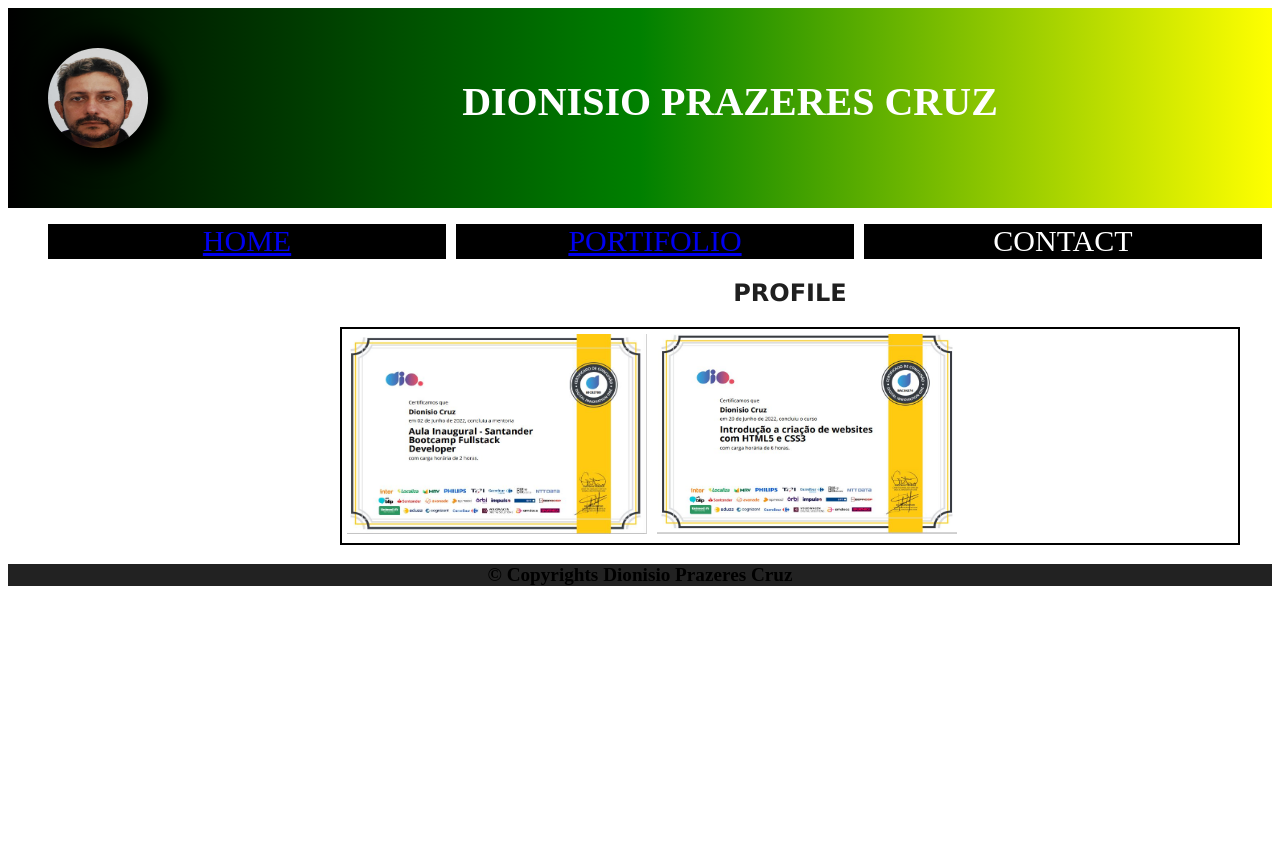
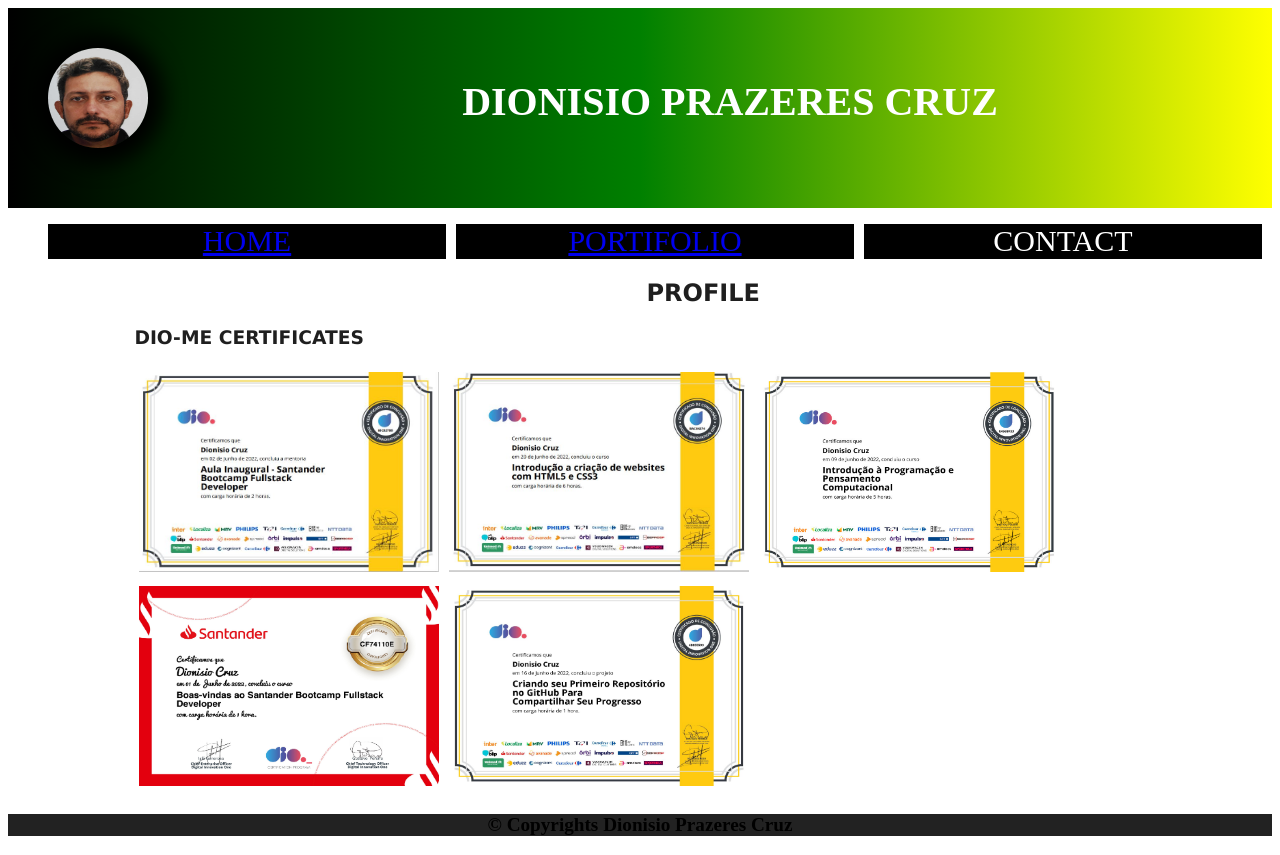
Before and after one commit to didocruz/MyProjects, a plain HTML site: page profile.html in a window 1280 px wide. Before the commit the page ends 800 px from the top, so only its background shows below. Drawn offline with Linux system fonts and the light colour scheme.

Commit message:
profile.html updated

```diff
--- a/profile.html
+++ b/profile.html
@@ -37,17 +37,22 @@
 
 		</header>
 
-		<section>
+		<section class="profileSection">
 
 			<header>
 
 				<h2 class="page-Header">PROFILE</h2>
 
 			</header>
+
+			<h3 class="sub">Dio-me Certificates</h3>
 			<div class="cert-containers">
-		   <li class="cert-items"><img src="Images/firstCertDio-me.JPG" alt="FirstCert"></li>
+		        <li class="cert-items"><img src="Images/firstCertDio-me.JPG" alt="FirstCert"></li>
 				<li class="cert-items"><img src="Images/secondCertDio-me.JPG" alt="SecondDert"></li>
-				<li></li>
+				<li class="cert-items"><img src="Images/Pensamento%20Computacional1024_1.jpg" alt="cert3"></li>
+				<li class="cert-items"><img src="Images/BootCamp%20Fullstack%20Developer.jpg" alt="cert4"></li>
+				<li class="cert-items"><img src="Images/FirstRepoGithub-page-001.jpg" alt="cert4"></li>
+
 			</div>
 
 
--- a/style.css
+++ b/style.css
@@ -167,7 +167,25 @@ footer p{
 	flex-wrap: wrap;
 	max-width: 100%;
 	list-style: none;
-	border: 2px solid black;
+
+
+}
+
+.profileSection{
+	margin: 0px;
+	padding-left: 10%;
+	max-width: 100%;
+}
+
+li:hover{
+
+	transform: scale(1.5);
+
+}
+
+.sub{
+	text-transform:uppercase;
+	font-weight: 800;
 
 }
 
```
Also changed, not shown: Images/BootCamp Fullstack Developer.jpg (added), Images/FirstRepoGithub-page-001.jpg (added), Images/GitGithub.jpg (added), Images/Pensamento Computacional1024_1.jpg (added).
